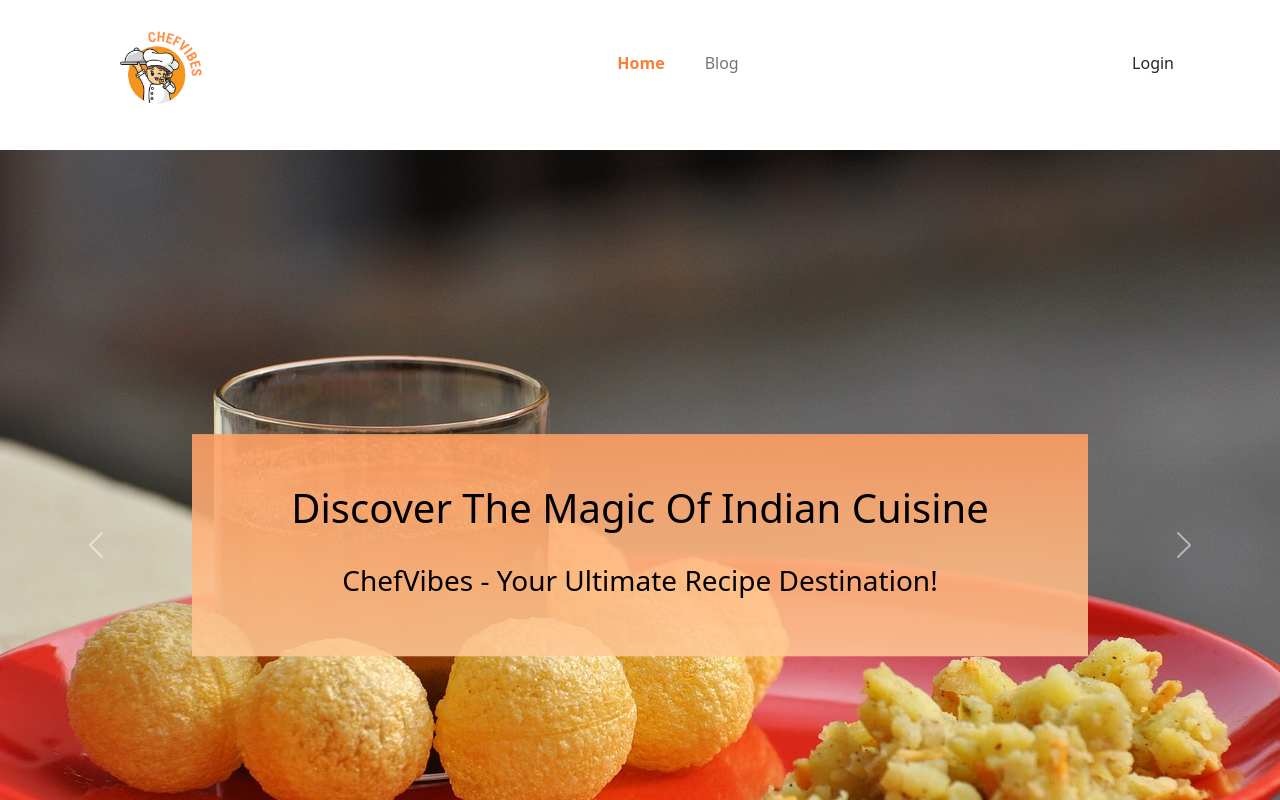
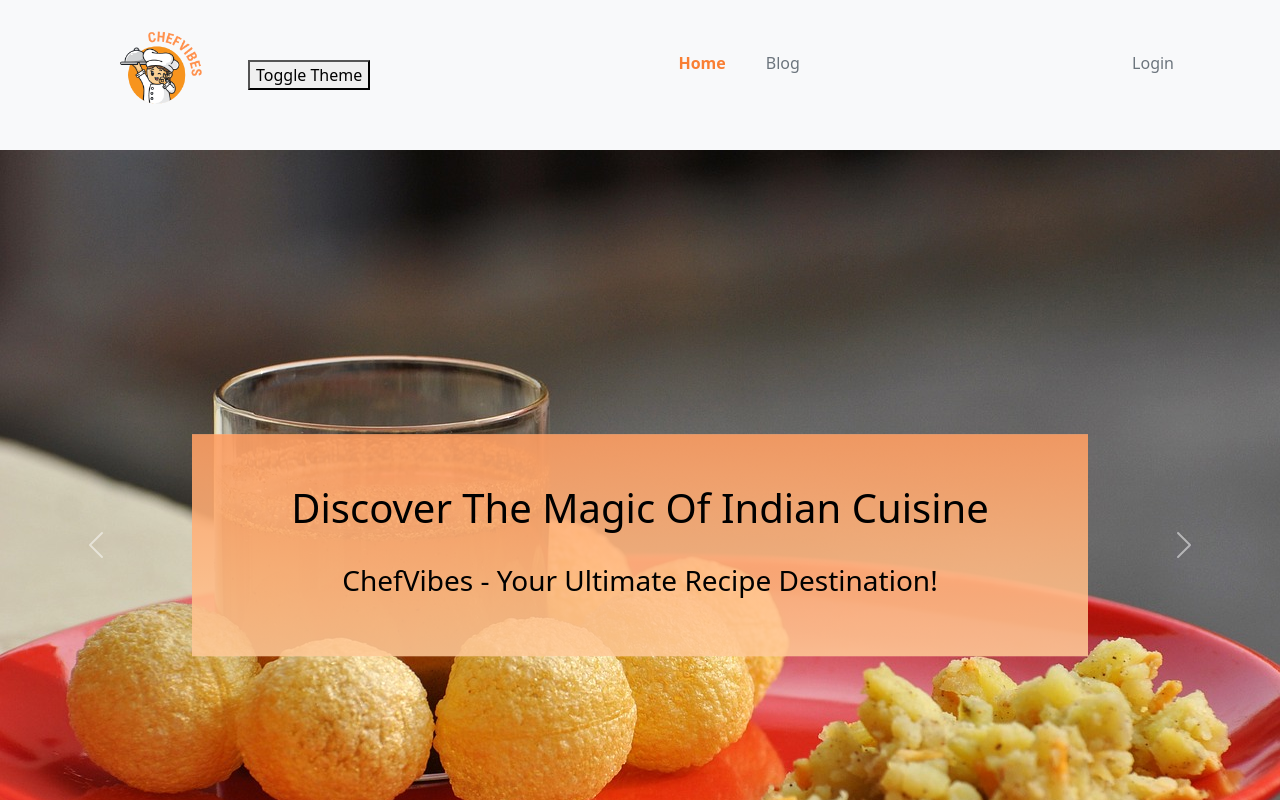
Before and after one commit to NusratJahanGeek/chef-vibes-client, a React (Vite) app: page / in a window 1280 px wide. Shown: the top 800 px of the page. Built offline with nearby package versions, Linux system fonts and the light colour scheme; no server answers.

Commit message:
Toggle Theme Added

```diff
--- a/index.html
+++ b/index.html
@@ -2,7 +2,7 @@
 <html lang="en">
   <head>
     <meta charset="UTF-8" />
-    <link rel="icon" type="image/svg+xml" href="./src/assets/Chefvibes.png" />
+    <link rel="icon" type="image/svg+xml" href="./src/assets/ChefVibes-Favicon.png" />
     <meta name="viewport" content="width=device-width, initial-scale=1.0" />
     <title>ChefVibes</title>
   </head>
--- a/src/layouts/Main.jsx
+++ b/src/layouts/Main.jsx
@@ -3,15 +3,23 @@ import Header from "../pages/Shared/Header/Header";
 import Footer from "../pages/Shared/Footer/Footer";
 import Navigation from "../pages/Shared/Navigation/Navigation";
 import { Outlet } from "react-router-dom";
+import ThemeToggle from "../pages/Shared/ThemeToggle/ThemeToggle";
+import { useState } from "react";
 
 
 const Main = () => {
+  const [isDarkMode, setIsDarkMode] = useState(false);
+
+  const toggleTheme = () => {
+    setIsDarkMode((prevMode) => !prevMode);
+  };
   return (
-    <div>
-      <Navigation></Navigation>
-      <Header></Header>
-      <Outlet></Outlet>
-      <Footer></Footer>
+    <div className={isDarkMode ? "dark-mode" : ""}>
+      <Navigation toggleTheme={toggleTheme} isDarkMode={isDarkMode}></Navigation>
+      <Header toggleTheme={toggleTheme} isDarkMode={isDarkMode}></Header>
+      <Outlet toggleTheme={toggleTheme} isDarkMode={isDarkMode}></Outlet>
+      <Footer toggleTheme={toggleTheme} isDarkMode={isDarkMode}></Footer>
+      <ThemeToggle toggleTheme={toggleTheme} isDarkMode={isDarkMode} />
     </div>
   );
 };
--- a/src/main.jsx
+++ b/src/main.jsx
@@ -5,11 +5,14 @@ import "bootstrap/dist/css/bootstrap.min.css";
 import { RouterProvider } from "react-router-dom";
 import router from "./routes/routes";
 import AuthProvider from "./providers/AuthProvider";
+import ThemeContextProvider from "./providers/ThemeContextProvider";
 
 ReactDOM.createRoot(document.getElementById("root")).render(
   <React.StrictMode>
     <AuthProvider>
+      <ThemeContextProvider>
       <RouterProvider router={router} />
+      </ThemeContextProvider>
     </AuthProvider>
   </React.StrictMode>
 );
--- a/src/pages/Blog/Blog.jsx
+++ b/src/pages/Blog/Blog.jsx
@@ -1,6 +1,8 @@
-import React from "react";
+import React, { useContext } from "react";
 import { Col, Container, Row } from "react-bootstrap";
 import Pdf from "react-to-pdf";
+import { ThemeContext } from "../../providers/ThemeContextProvider";
+import { useState } from "react";
 
 const ref = React.createRef();
 const options = {
@@ -8,9 +10,16 @@ const options = {
 };
 
 const Blog = () => {
+  const { theme } = useContext(ThemeContext);
+  const [content, setContent] = useState(null);
+
+  const handleContent = () => {
+    setContent(document.getElementById("blog-content").innerHTML);
+  };
+
   return (
-    <div>
-      <h6 className="ms-5">Want to Download this page as PDF?</h6>
+     <div className={theme === 'dark' ? 'dark-theme' : 'light-theme'}>
+      <h6 className="ms-5 mt-4">Want to Download this page as PDF?</h6>
       <Pdf
         targetRef={ref}
         filename="ChefVibes-Blog.pdf"
@@ -22,7 +31,10 @@ const Blog = () => {
         {({ toPdf }) => (
           <button
             className="bg-warning ms-5 border-warning mb-4"
-            onClick={toPdf}
+            onClick={() => {
+              handleContent();
+              setTimeout(toPdf, 200);
+            }}
           >
             Generate PDF
           </button>
--- a/src/pages/Home/ChefSection/ChefSection.jsx
+++ b/src/pages/Home/ChefSection/ChefSection.jsx
@@ -3,7 +3,7 @@ import { Card, Button } from "react-bootstrap";
 import { Link } from "react-router-dom";
 import LazyLoad from "react-lazyload";
 
-const ChefSection = () => {
+const ChefSection = ({ isDarkMode }) => {
   const [chefs, setChefs] = useState([]);
 
   useEffect(() => {
@@ -19,7 +19,8 @@ const ChefSection = () => {
       <div className="row">
         {chefs.map((chef) => (
           <div className="col-md-4" key={chef.id}>
-            <Card className="my-3" border="warning">
+            <Card className="my-3" border="warning" bg={isDarkMode ? "dark" : "light"}
+              text={isDarkMode ? "light" : "dark"}>
               <LazyLoad height={200} once>
                 <Card.Img variant="top" src={chef.image} height={290} />
               </LazyLoad>
--- a/src/pages/Home/Home/Home.jsx
+++ b/src/pages/Home/Home/Home.jsx
@@ -4,16 +4,17 @@ import TestimonialSection from "../TestimonialSection/TestimonialSection";
 import RecipeSection from "../RecipeSection/RecipeSection";
 import RecipeProvider from "../../Shared/RecipeProvider/RecipeProvider";
 import "./Home.css";
+import ThemeToggle from "../../Shared/ThemeToggle/ThemeToggle";
 
-const Home = () => {
+const Home = ({ toggleTheme, isDarkMode }) => {
   return (
-    <div className="home-container">
-      <ChefSection></ChefSection>
+    <div className={`home-container ${isDarkMode ? "dark" : "light"}`}>
+      <ChefSection isDarkMode={isDarkMode} />
       <div className="testimonial-container">
-        <TestimonialSection></TestimonialSection>
+        <TestimonialSection isDarkMode={isDarkMode} />
       </div>
       <RecipeProvider>
-        <RecipeSection />
+        <RecipeSection isDarkMode={isDarkMode} />
       </RecipeProvider>
     </div>
   );
--- a/src/pages/Shared/Navigation/Navigation.jsx
+++ b/src/pages/Shared/Navigation/Navigation.jsx
@@ -4,9 +4,13 @@ import Chefvibes from "../../../assets/Chefvibes.png";
 import { Link, useLocation } from "react-router-dom";
 import { FaUserCircle } from "react-icons/fa";
 import { AuthContext } from "../../../providers/AuthProvider";
+import ThemeToggle from "../ThemeToggle/ThemeToggle";
+import { ThemeContext } from "../../../providers/ThemeContextProvider";
+
 
 const Navigation = () => {
   const { user, logOut } = useContext(AuthContext);
+  const { toggleTheme, isDarkMode } = useContext(ThemeContext);
   const location = useLocation();
   const [activeRoute, setActiveRoute] = useState(location.pathname);
 
@@ -20,6 +24,8 @@ const Navigation = () => {
     <Navbar
       expand="lg"
       className="my-0 py-0 justify-content-between align-items-center"
+      bg={isDarkMode ? "dark" : "light"}
+      variant="dark"
       collapseOnSelect
     >
       <Container>
@@ -34,12 +40,13 @@ const Navigation = () => {
             />
           </Link>
         </Navbar.Brand>
+        <ThemeToggle toggleTheme={toggleTheme} />
         <Navbar.Toggle aria-controls="responsive-navbar-nav" />
         <Navbar.Collapse id="responsive-navbar-nav" className="pb-4">
           <Nav className="mx-auto">
             <Link
               to="/"
-              className={`nav-link me-4 text-decoration-none ${
+              className={`nav-link me-4 text-decoration-none text-secondary ${
                 activeRoute === "/" ? "active" : ""
               }`}
               onClick={() => setActiveRoute("/")}
@@ -48,7 +55,7 @@ const Navigation = () => {
             </Link>
             <Link
               to="/blog"
-              className={`nav-link me-4 text-decoration-none ${
+              className={`nav-link me-4 text-decoration-none text-secondary ${
                 activeRoute === "/blog" ? "active" : ""
               }`}
               onClick={() => setActiveRoute("/blog")}
@@ -59,7 +66,8 @@ const Navigation = () => {
           <Nav className="ml-auto">
             {user ? (
               <Link
-                className="me-4 text-decoration-none text-dark"
+                to="#"
+                className="me-4 text-decoration-none text-secondary"
                 title={user.displayName ? user.displayName : ""}
               >
                 <div
@@ -90,10 +98,10 @@ const Navigation = () => {
 
             <div>
               {user ? (
-                <Link>
+                <Link to="#">
                   <Button
                     onClick={handleLogOut}
-                    className="me-4 text-dark text-decoration-none bg-warning border-0"
+                    className="me-4 text-decoration-none bg-warning border-0"
                   >
                     LogOut
                   </Button>
@@ -101,7 +109,7 @@ const Navigation = () => {
               ) : (
                 <Link
                   to="/login"
-                  className="me-4 text-dark text-decoration-none"
+                  className="me-4 text-secondary text-decoration-none"
                 >
                   Login
                 </Link>
--- /dev/null
+++ b/src/pages/Shared/ThemeToggle/ThemeToggle.jsx
@@ -0,0 +1,7 @@
+import { useState } from "react";
+
+const ThemeToggle = ({ toggleTheme }) => {
+  return <button onClick={toggleTheme}>Toggle Theme</button>;
+};
+
+export default ThemeToggle;
--- /dev/null
+++ b/src/providers/ThemeContextProvider.jsx
@@ -0,0 +1,20 @@
+// ThemeContext.js
+import React, { createContext, useState } from "react";
+
+export const ThemeContext = createContext();
+
+const ThemeContextProvider = (props) => {
+  const [isDarkMode, setIsDarkMode] = useState(false);
+
+  const toggleTheme = () => {
+    setIsDarkMode(!isDarkMode);
+  };
+
+  return (
+    <ThemeContext.Provider value={{ toggleTheme, isDarkMode }}>
+      {props.children}
+    </ThemeContext.Provider>
+  );
+};
+
+export default ThemeContextProvider;
```
Also changed, not shown: src/assets/ChefVibes-Favicon.png (added).
